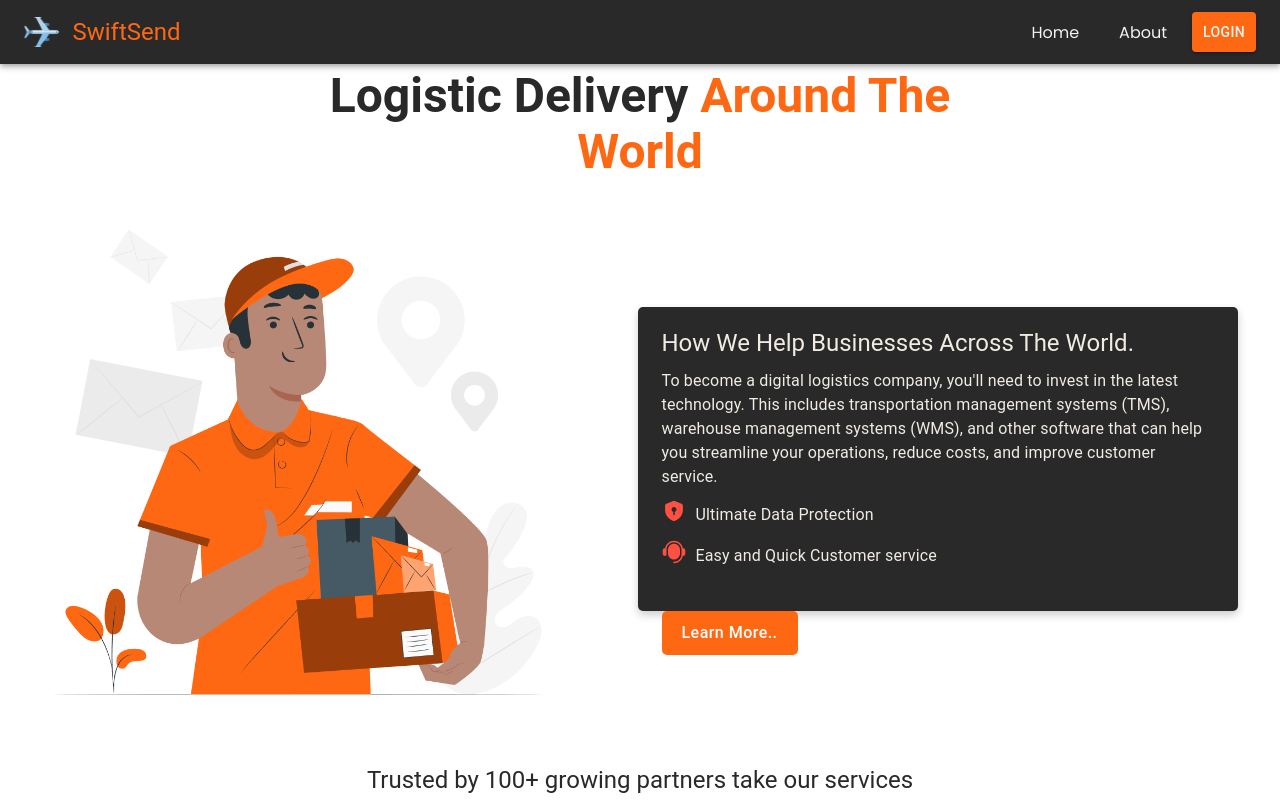
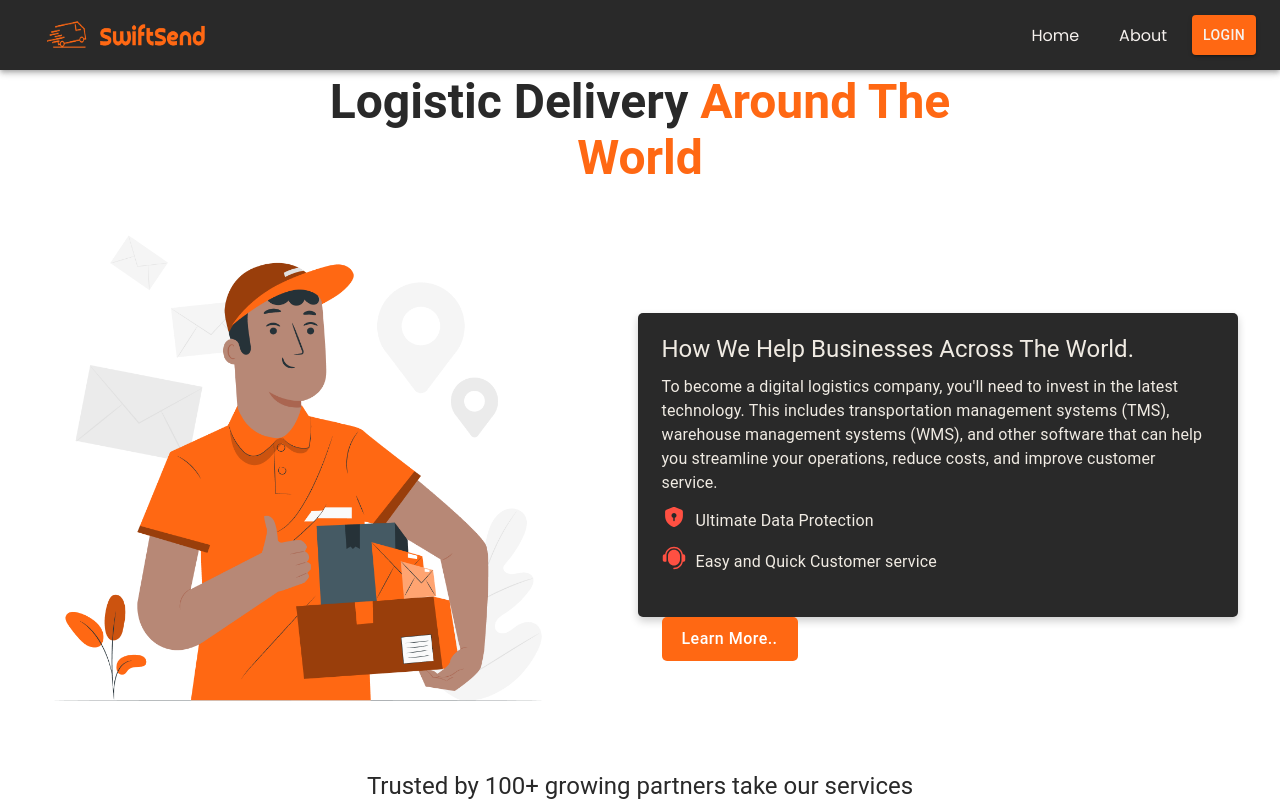
Before and after one commit to Rohan-tech11/Retail-SwiftSend-Client, a React (Vite) app: page / in a window 1280 px wide. Shown: the top 801 px of the page. Built offline with nearby package versions, Linux system fonts and the light colour scheme.

Commit message:
app logo updated

```diff
--- a/src/components/Header.jsx
+++ b/src/components/Header.jsx
@@ -20,7 +20,7 @@ import {
   MenuBox,
   MenuItemsBox,
 } from './headerStyles';
-import logo from '/logo-glyph.png';
+import logo from '/logo.png';
 
 export default function Header() {
   const [anchorElNav, setAnchorElNav] = useState(null);
@@ -38,19 +38,8 @@ export default function Header() {
       <Container maxWidth="100%">
         <Toolbar disableGutters>
           <DesktopLogo>
-            <Logo src={logo} alt="logo" />
+            <Logo src={logo} alt="logo" style={{ width: '200px', height: '70px' }} />
           </DesktopLogo>
-          <Typography
-            variant="h5"
-            color={'#ff6813'}
-            paddingLeft={'5px'}
-            // fontWeight={'bold'}
-            noWrap
-            component={Title}
-            href="/"
-          >
-            SwiftSend
-          </Typography>
 
           <MenuItemsBox>
             <NavLink to="/" style={{ textDecoration: 'none' }}>
@@ -74,14 +63,6 @@ export default function Header() {
           <MobileLogo>
             <Logo src={logo} alt="logo" />
           </MobileLogo>
-          <Typography
-            variant="h5"
-            noWrap
-            component={MobileTitle}
-            href="/"
-          >
-            SwiftSend
-          </Typography>
 
           <MenuBox sx={{ flexGrow: 1 }}>
             <IconButton
```
Also changed, not shown: public/logo.png (added).
